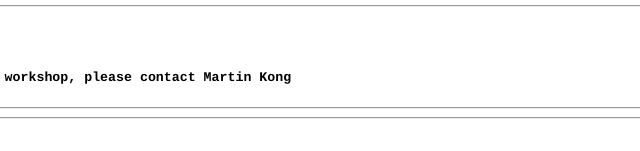
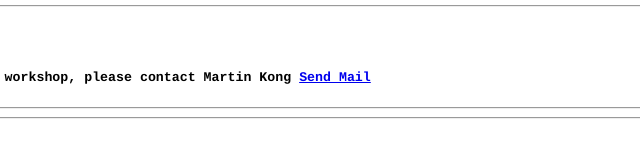
Before and after one commit to kongm/kongm.github.io, a plain HTML site: page index.html in a window 1280 px wide. Shown: the part 1831-1982 px from the top of the page, 290-930 px from the left. Drawn offline with Linux system fonts and the light colour scheme.

Commit message:
Adding content ...

```diff
--- a/index.html
+++ b/index.html
@@ -232,6 +232,7 @@ to other venues and using the feedback provided in the workshop.
 <h5>
 <p>
 For more information regarding this workshop, please contact Martin Kong
+<a href="mailto:mkong@bnl.gov?Subject=IPDPS%20PMAW" target="_top">Send Mail</a>
 </p>
 </h5>
 </section>
```
